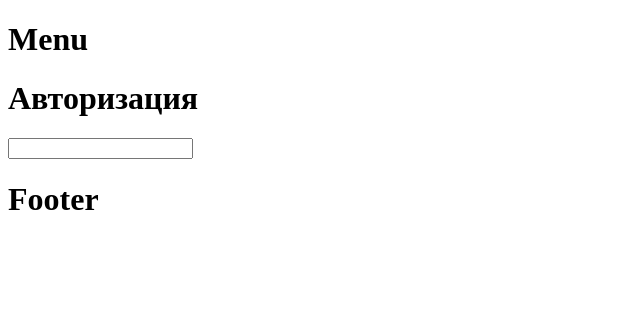
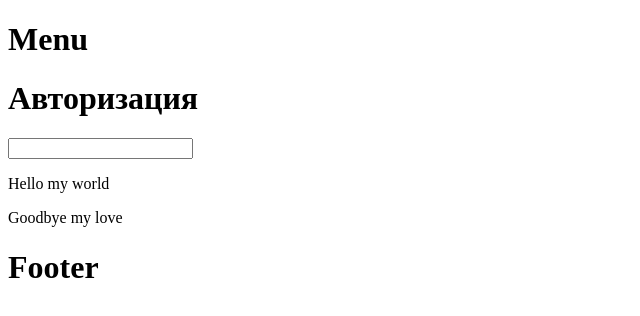
Before and after one commit to AizhanAidarova/Test4, a plain HTML site: page index.html in a window 1280 px wide. Shown: the whole page, without its empty margins (0-640 px from the left). Drawn offline with Linux system fonts and the light colour scheme.

Commit message:
feat: added div

```diff
--- a/index.html
+++ b/index.html
@@ -16,6 +16,10 @@
         <h1>Авторизация</h1>
         <input type="text">
     </div>
+<div>
+    <p>Hello my world</p>
+    <p>Goodbye my love</p>
+</div>
 <footer>
     <h1>Footer</h1>
 </footer>
```
